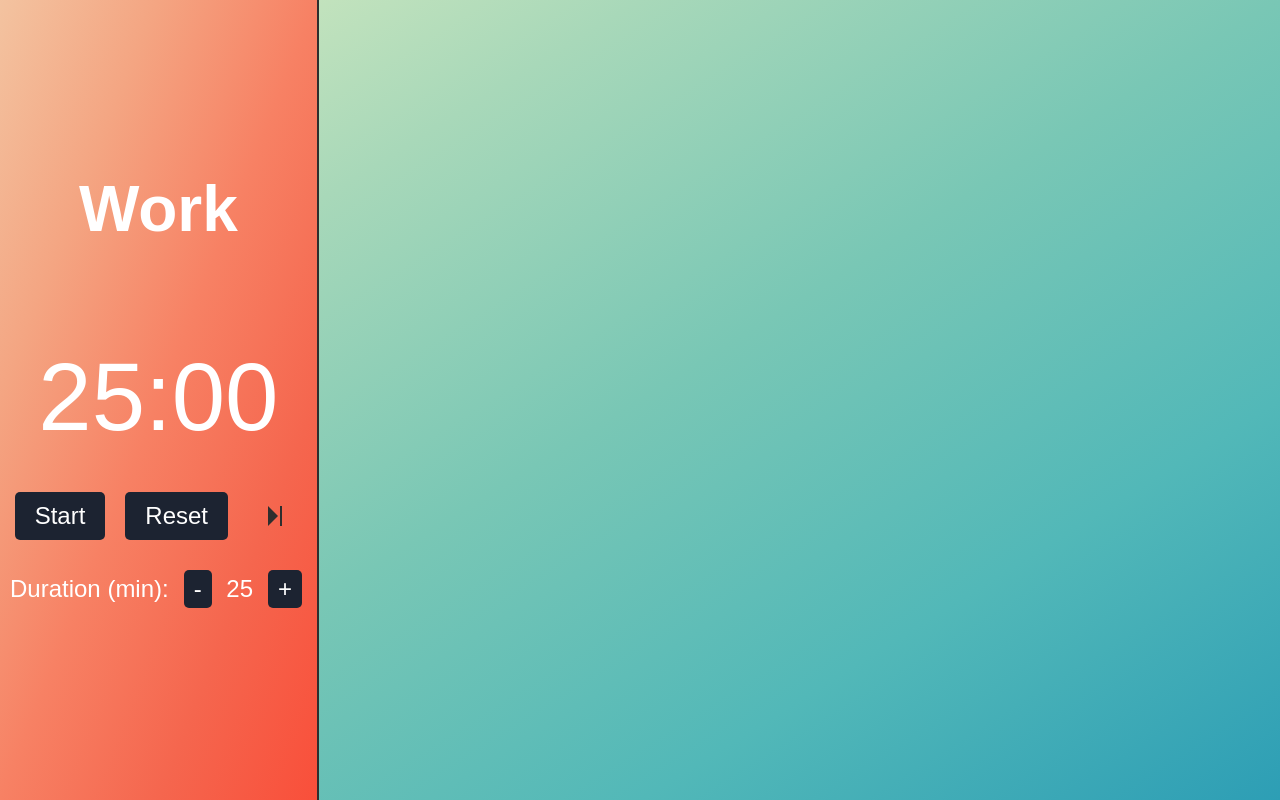
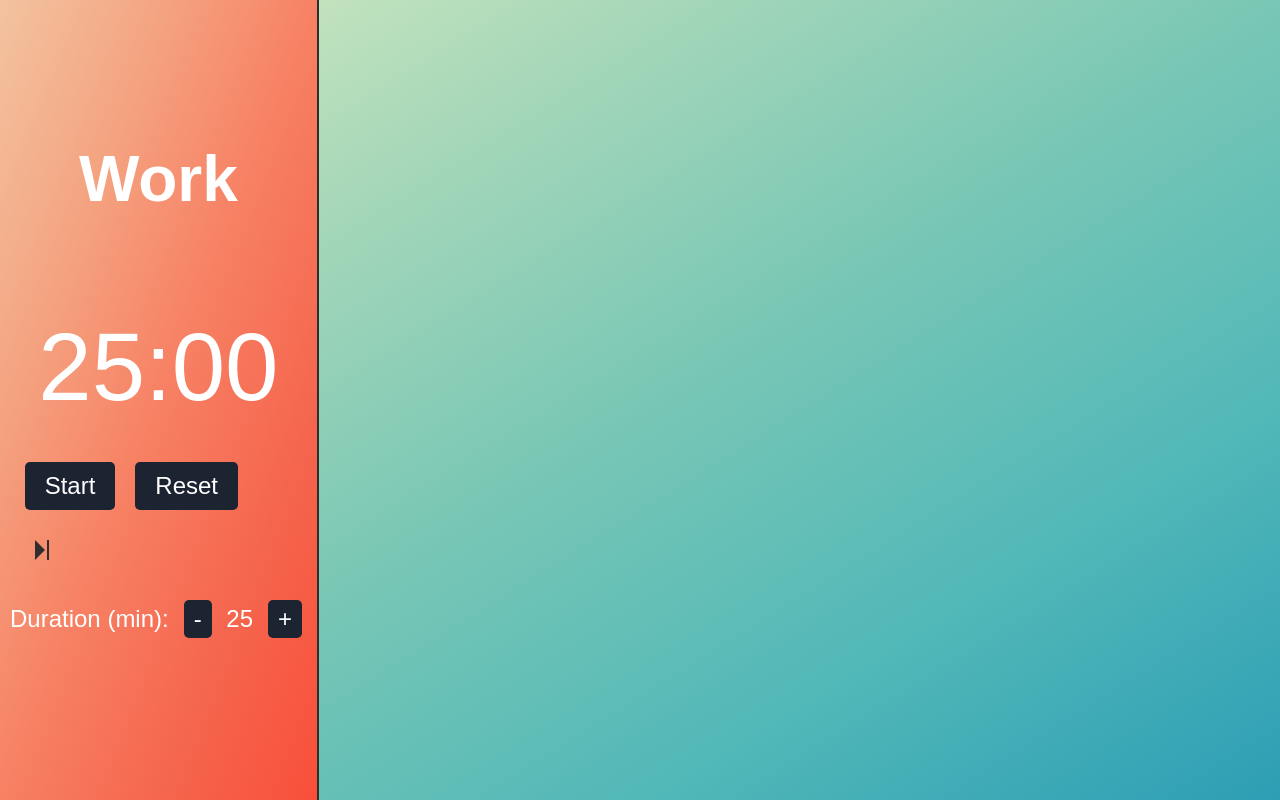
Before and after one commit to valentinminkov/moodpom, a React (Create React App) app: page / in a window 1280 px wide. Built offline with nearby package versions, Linux system fonts and the light colour scheme.

Commit message:
adjust style

```diff
--- a/src/components/EndFlagButton/EndFlagButton.css
+++ b/src/components/EndFlagButton/EndFlagButton.css
@@ -1,4 +1,7 @@
 .end-flag-button {
+  height: 100%;
+  width: 100%;
+  padding: 10px;
   background-color: transparent;
 }
 
@@ -27,10 +30,10 @@
   background-color: #2e2e2e;
 }
 
-.end-flag-button-container:hover > .end-flag-button-line {
-  background-color: #3b86ff ;
+.end-flag-button:hover > .end-flag-button-container > .end-flag-button-line {
+  background-color: #3b86ff;
 }
 
-.end-flag-button-container:hover > .end-flag-button-flag {
-  border-right: 10px solid #3b86ff ;
+.end-flag-button:hover > .end-flag-button-container > .end-flag-button-flag {
+  border-right: 10px solid #3b86ff;
 }
--- a/src/components/Pomodoro/Pomodoro.css
+++ b/src/components/Pomodoro/Pomodoro.css
@@ -78,14 +78,18 @@ input[type="number"] {
 }
 
 .button-container {
-}
-
-.button-container-row {
   display: flex;
   flex-direction: row;
   justify-content: center;
   align-items: center;
 }
+
+.button-container > div:nth-of-type(2) {
+  align-self: right;
+  margin-left:8px;
+}
+
+
 /* Media queries for smaller screens */
 @media (max-width: 768px) {
   .pomadoro-header {
```
